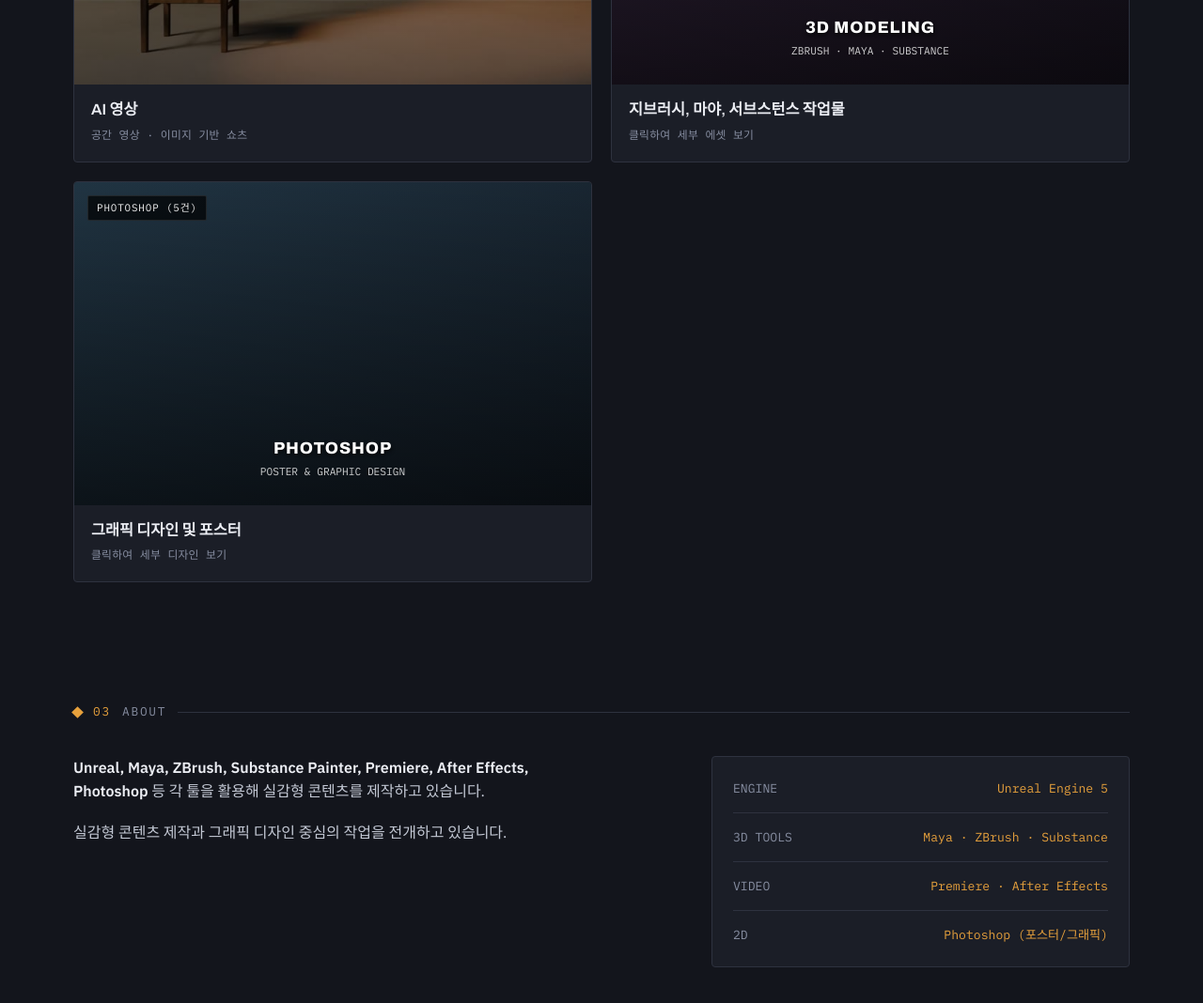
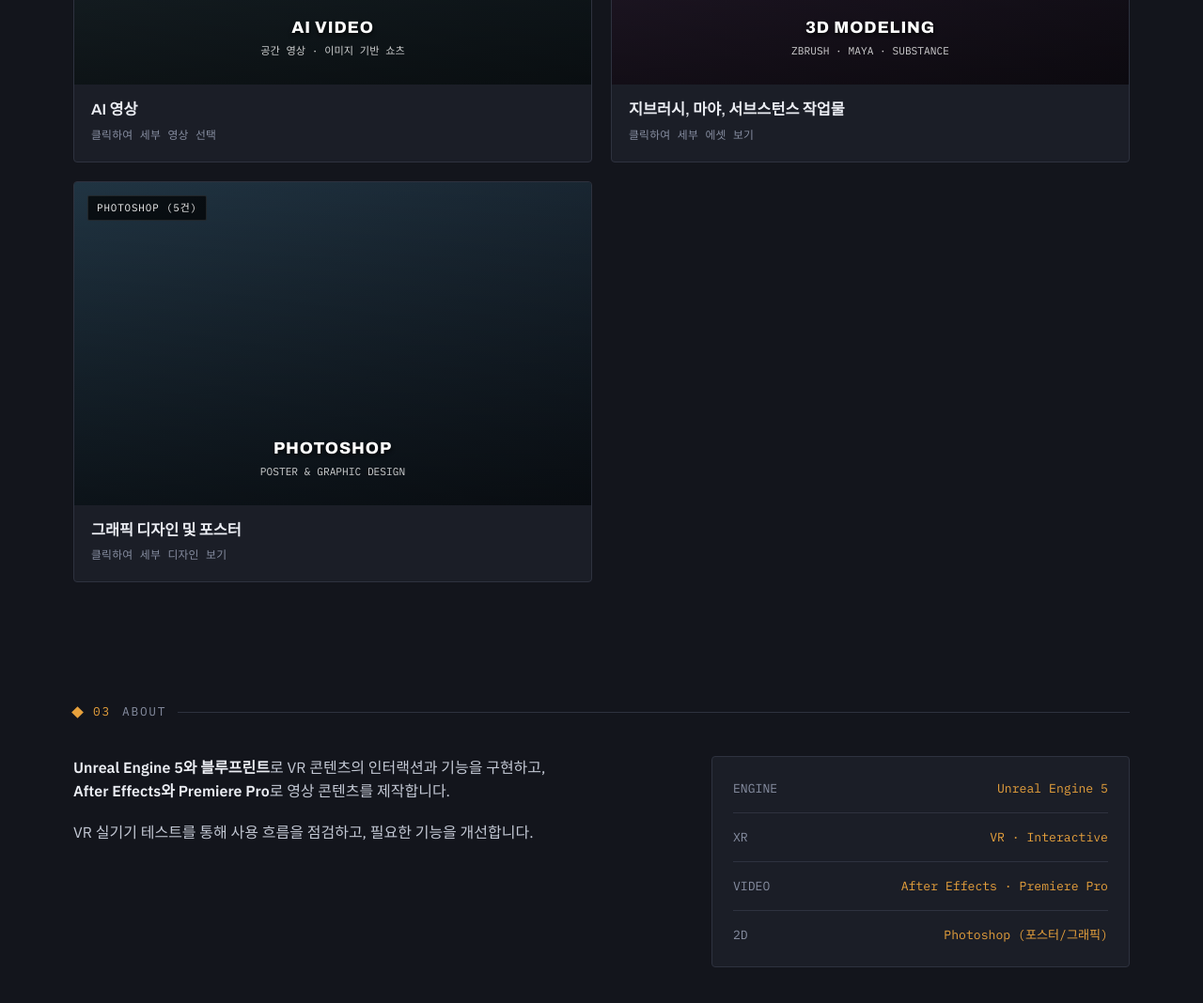
Before and after one commit to jsm90735-svg/my-project, a plain HTML site: page index.html in a window 1280 px wide. Shown: the part 2560-3628 px from the top of the page at 94% size. Drawn offline with Linux system fonts and the light colour scheme.

Commit message:
Add files via upload

```diff
--- a/index.html
+++ b/index.html
@@ -390,8 +390,11 @@ body{font-family:'IBM Plex Sans','Malgun Gothic',sans-serif}section[id]{scroll-m
     </a>
 
     <div class="card group-card" data-group="ai-video" tabindex="0">
-      <div class="thumb" style="background-image:url('media/memory-room.jpg')"><span class="cat-tag">AI 영상 (2건)</span></div>
-      <div class="meta"><h3>AI 영상</h3><div class="sub mono">공간 영상 · 이미지 기반 쇼츠</div></div>
+      <div class="thumb" style="background:linear-gradient(135deg,#283941,#17232a)">
+        <span class="cat-tag">AI 영상 (2건)</span>
+        <div class="thumb-inner"><div class="tool-title">AI VIDEO</div><div class="tool-desc">공간 영상 · 이미지 기반 쇼츠</div></div>
+      </div>
+      <div class="meta"><h3>AI 영상</h3><div class="sub mono"><span>클릭하여 세부 영상 선택</span></div></div>
     </div>
     <a class="card sub-item" data-parent="ai-video" href="media/memory-room.mp4" target="_blank" rel="noopener" style="display:none;">
       <div class="thumb" style="background-image:url('media/memory-room.jpg')"><span class="cat-tag">3D 공간 영상</span><span class="play"></span></div>
@@ -551,13 +554,13 @@ body{font-family:'IBM Plex Sans','Malgun Gothic',sans-serif}section[id]{scroll-m
   <div class="eyebrow"><span class="tc">03</span> ABOUT <span class="rule"></span></div>
   <div class="about">
     <div>
-      <p><strong>Unreal, Maya, ZBrush, Substance Painter, Premiere, After Effects, Photoshop</strong> 등 각 툴을 활용해 실감형 콘텐츠를 제작하고 있습니다.</p>
-      <p>실감형 콘텐츠 제작과 그래픽 디자인 중심의 작업을 전개하고 있습니다.</p>
+      <p><strong>Unreal Engine 5와 블루프린트</strong>로 VR 콘텐츠의 인터랙션과 기능을 구현하고, <strong>After Effects와 Premiere Pro</strong>로 영상 콘텐츠를 제작합니다.</p>
+      <p>VR 실기기 테스트를 통해 사용 흐름을 점검하고, 필요한 기능을 개선합니다.</p>
     </div>
   <div class="spec" aria-label="주요 정보">
    <div class="row"><span class="k">ENGINE</span><span class="v">Unreal Engine 5</span></div>
-   <div class="row"><span class="k">3D TOOLS</span><span class="v">Maya · ZBrush · Substance</span></div>
-   <div class="row"><span class="k">VIDEO</span><span class="v">Premiere · After Effects</span></div>
+   <div class="row"><span class="k">XR</span><span class="v">VR · Interactive</span></div>
+   <div class="row"><span class="k">VIDEO</span><span class="v">After Effects · Premiere Pro</span></div>
    <div class="row"><span class="k">2D</span><span class="v">Photoshop (포스터/그래픽)</span></div>
   </div>
   </div>
```
Also changed, not shown: portfolio.html (+5 -2 lines).
